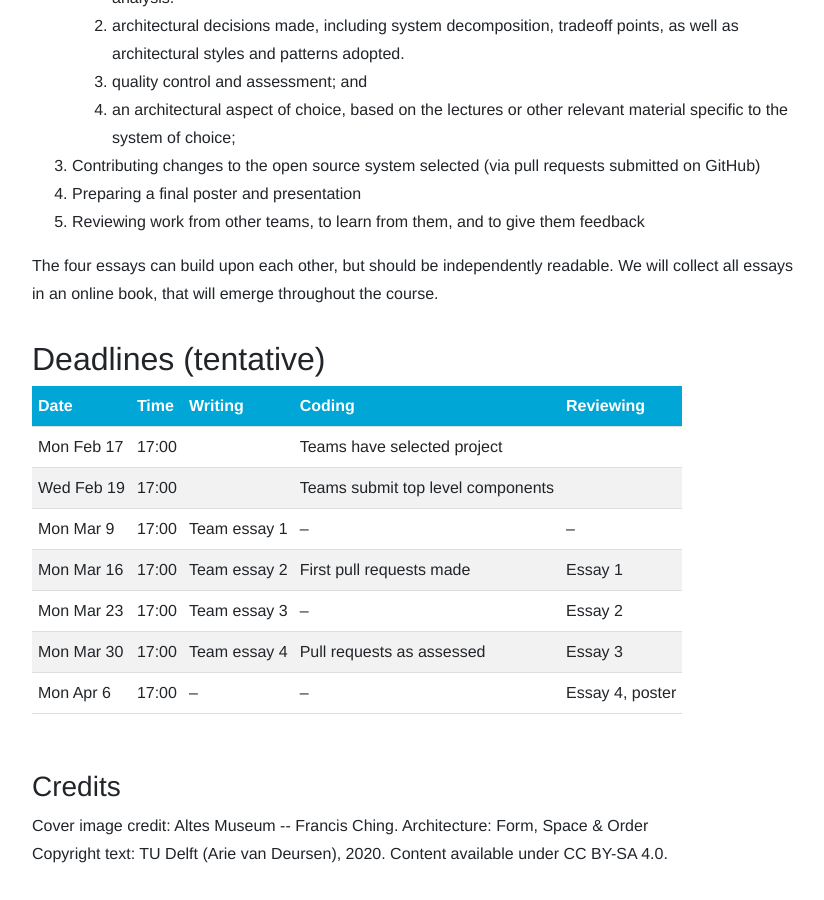
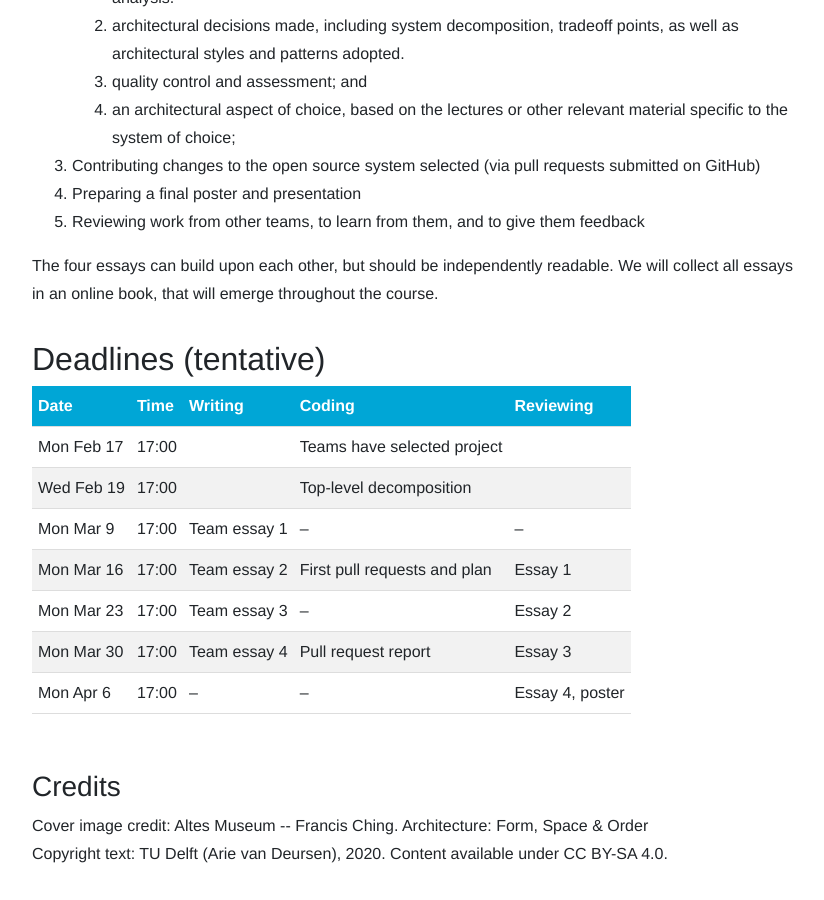
Before and after one commit to SERG-Delft/delftswa, a Jekyll site: the page built from 2020/index.md, in a window 1280 px wide and 900 px high, scrolled down 1885 px. Shown: the whole window, without its empty margins (224-1048 px from the left). Built offline with Jekyll 4.4.1, drawn with Linux system fonts in a browser that asks for light colours; some of the changed text lies outside the part shown.

Commit message:
Refine schedule

```diff
--- a/2020/index.md
+++ b/2020/index.md
@@ -77,11 +77,11 @@ We will collect all essays in an online book, that will emerge throughout the co
 Date       | Time  | Writing      | Coding                    | Reviewing
 |---|---|---|---|---|
 Mon Feb 17 | 17:00 |              | Teams have selected project
-Wed Feb 19 | 17:00 |              | Teams submit top level components |
+Wed Feb 19 | 17:00 |              | Top-level decomposition   |
 Mon Mar 9  | 17:00 | Team essay 1 | --                        | --
-Mon Mar 16 | 17:00 | Team essay 2 | First pull requests made  | Essay 1
+Mon Mar 16 | 17:00 | Team essay 2 | First pull requests and plan  | Essay 1
 Mon Mar 23 | 17:00 | Team essay 3 | --                        | Essay 2
-Mon Mar 30 | 17:00 | Team essay 4 | Pull requests as assessed | Essay 3
+Mon Mar 30 | 17:00 | Team essay 4 | Pull request report       | Essay 3
 Mon Apr  6 | 17:00 | --           | --                        | Essay 4, poster
 
 <!--
```
Also changed, not shown: other parts of 2020/index.md (+1 -1 lines).
